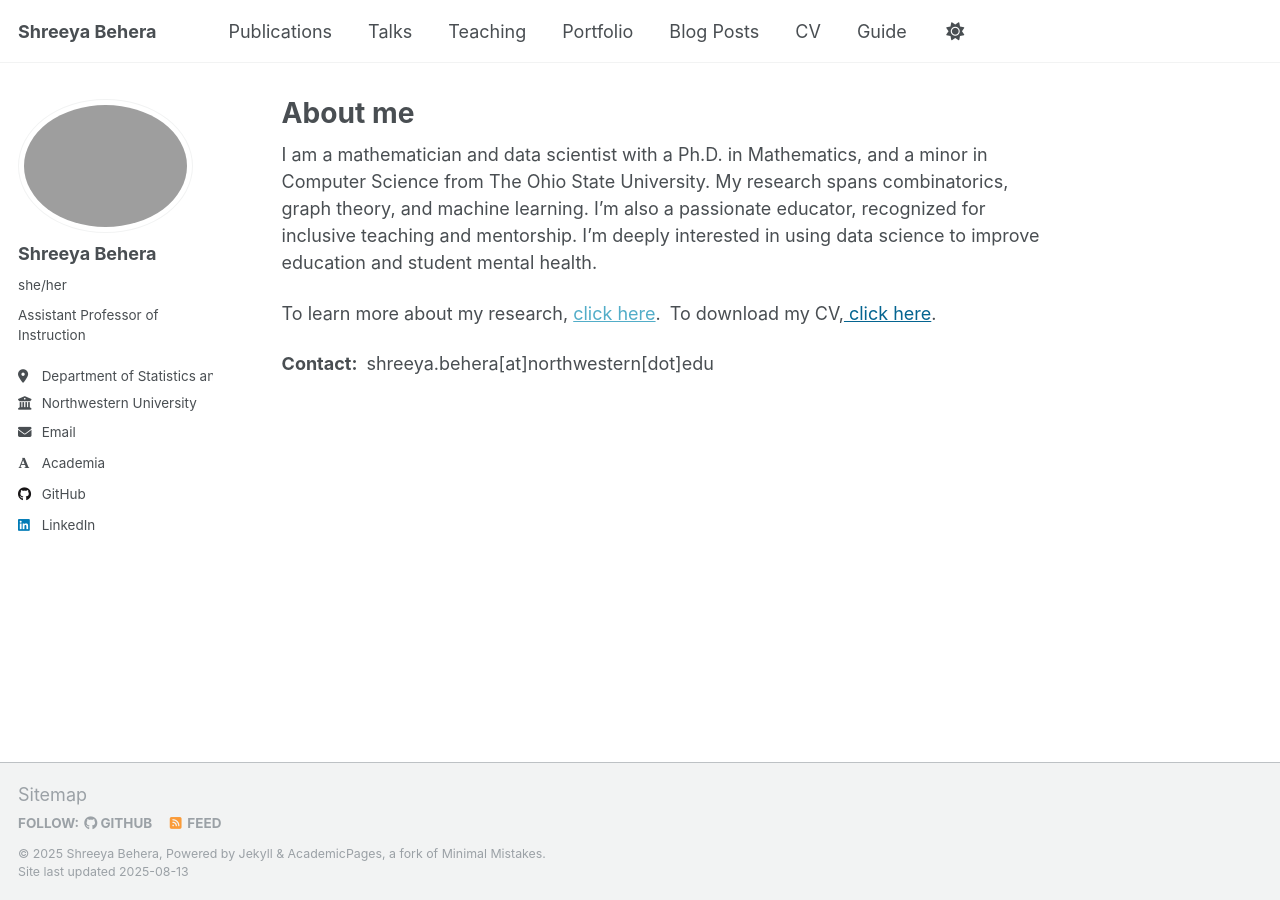
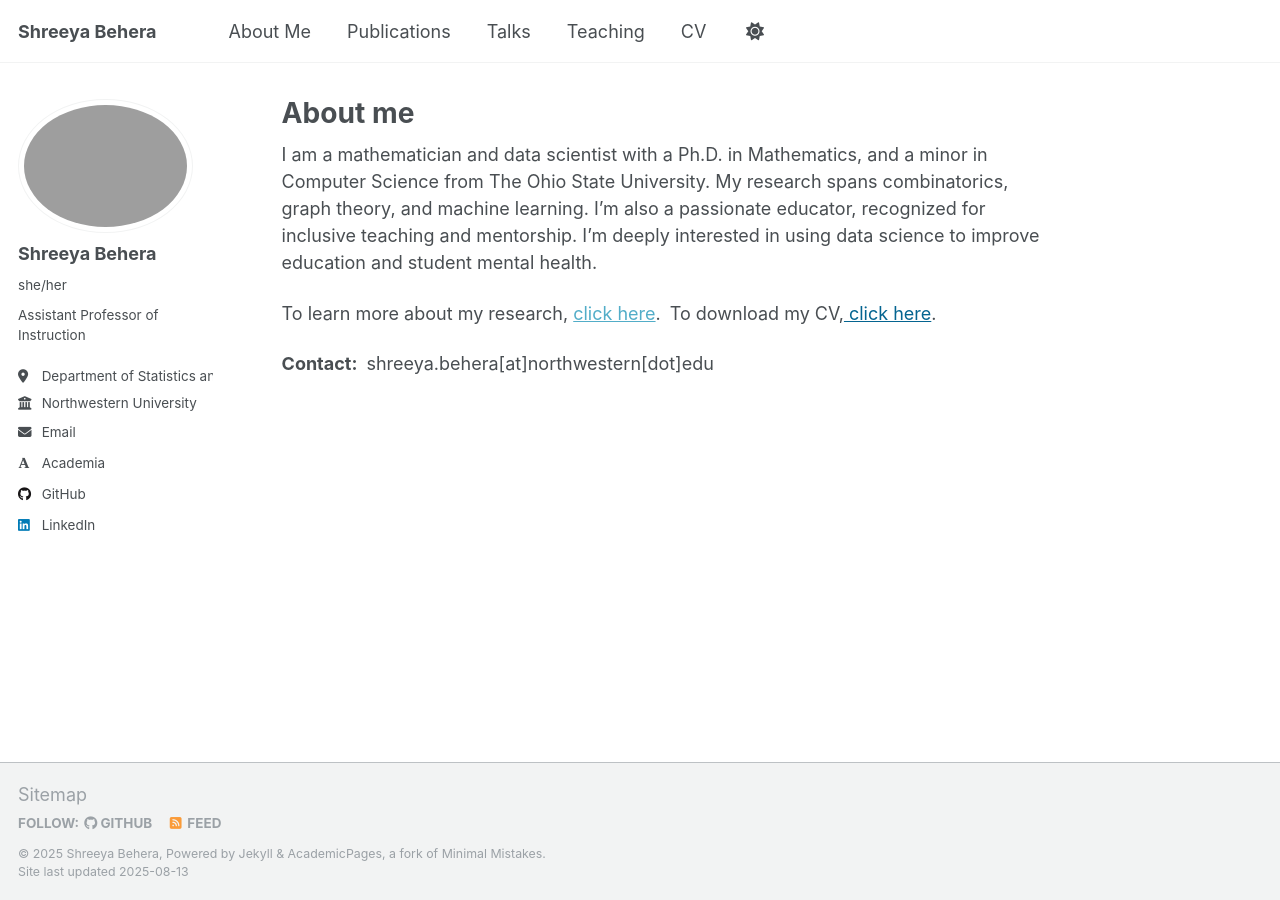
Before and after one commit to Shreeyabehera/shreeyabehera.github.io, a Jekyll site: the page built from _pages/about.md, in a window 1280 px wide. Built offline with Jekyll 4.4.1, drawn with Linux system fonts in a browser that asks for light colours; some web fonts are replaced; a script that is not in the unit is left out.

Commit message:
Update navigation.yml

```diff
--- a/_data/navigation.yml
+++ b/_data/navigation.yml
@@ -8,6 +8,10 @@
 #      Markdown formatted page while the second is generated using JSON.
 
 main:
+
+  - title: "About Me"
+    url: /about/
+
   - title: "Publications"
     url: /publications/
 
@@ -17,17 +21,8 @@
   - title: "Teaching"
     url: /teaching/
 
-  - title: "Portfolio"
-    url: /portfolio/
-
-  - title: "Blog Posts"
-    url: /year-archive/
-
   - title: "CV"
     url: /cv/
 
   # - title: "CV"
   #   url: /cv-json/
-
-  - title: "Guide"
-    url: /markdown/
```
